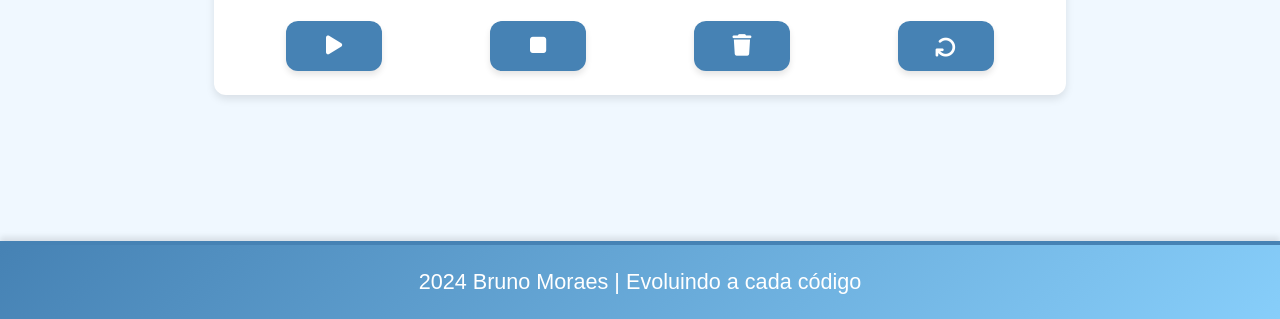
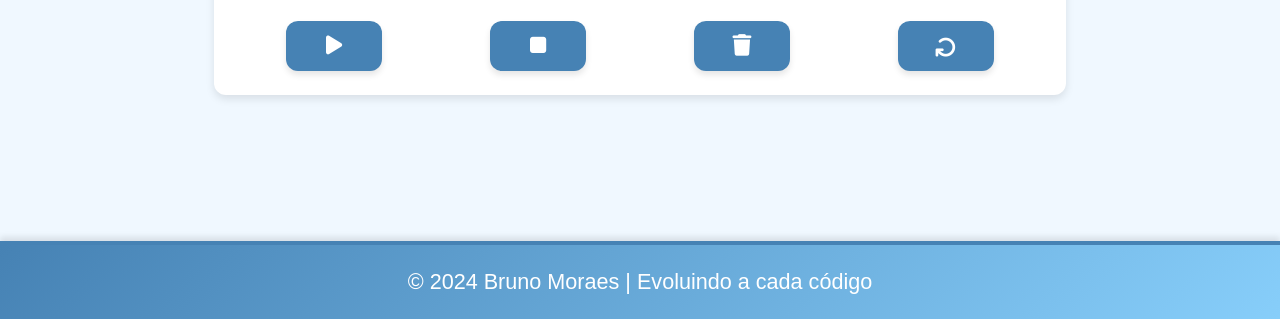
Before and after one commit to brunomoraesdigital/controle-de-ponto, a plain HTML site: page index.html in a window 1280 px wide. Shown: the part 481-800 px from the top of the page. Drawn offline with Linux system fonts and the light colour scheme.

Commit message:
081224.2225

```diff
--- a/index.html
+++ b/index.html
@@ -68,7 +68,7 @@
     <!-- Rodapé da página -->
     <footer>
         <p>
-            2024 Bruno Moraes | Evoluindo a cada código
+            &#169; 2024 Bruno Moraes | Evoluindo a cada código
         </p>
     </footer>
 
```
